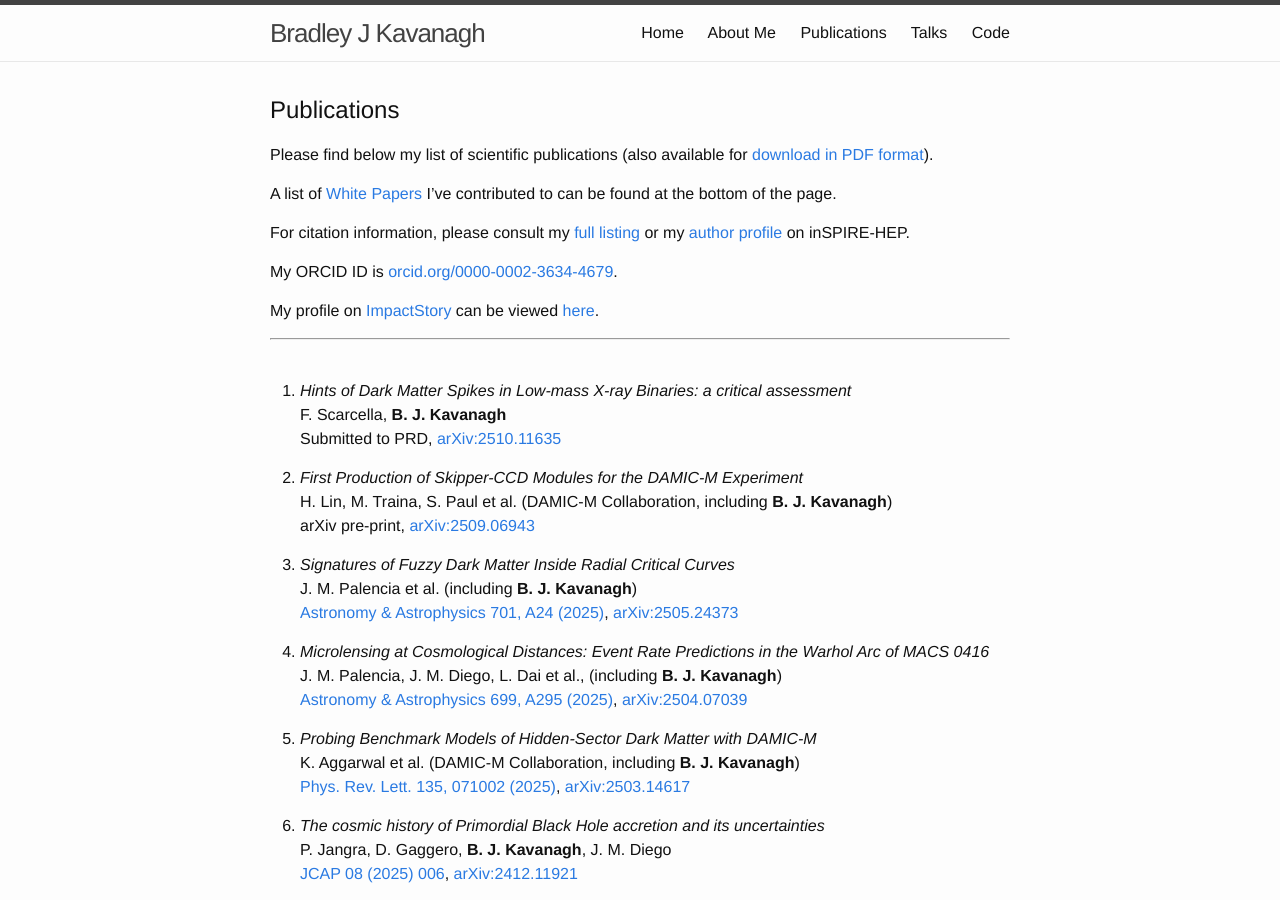
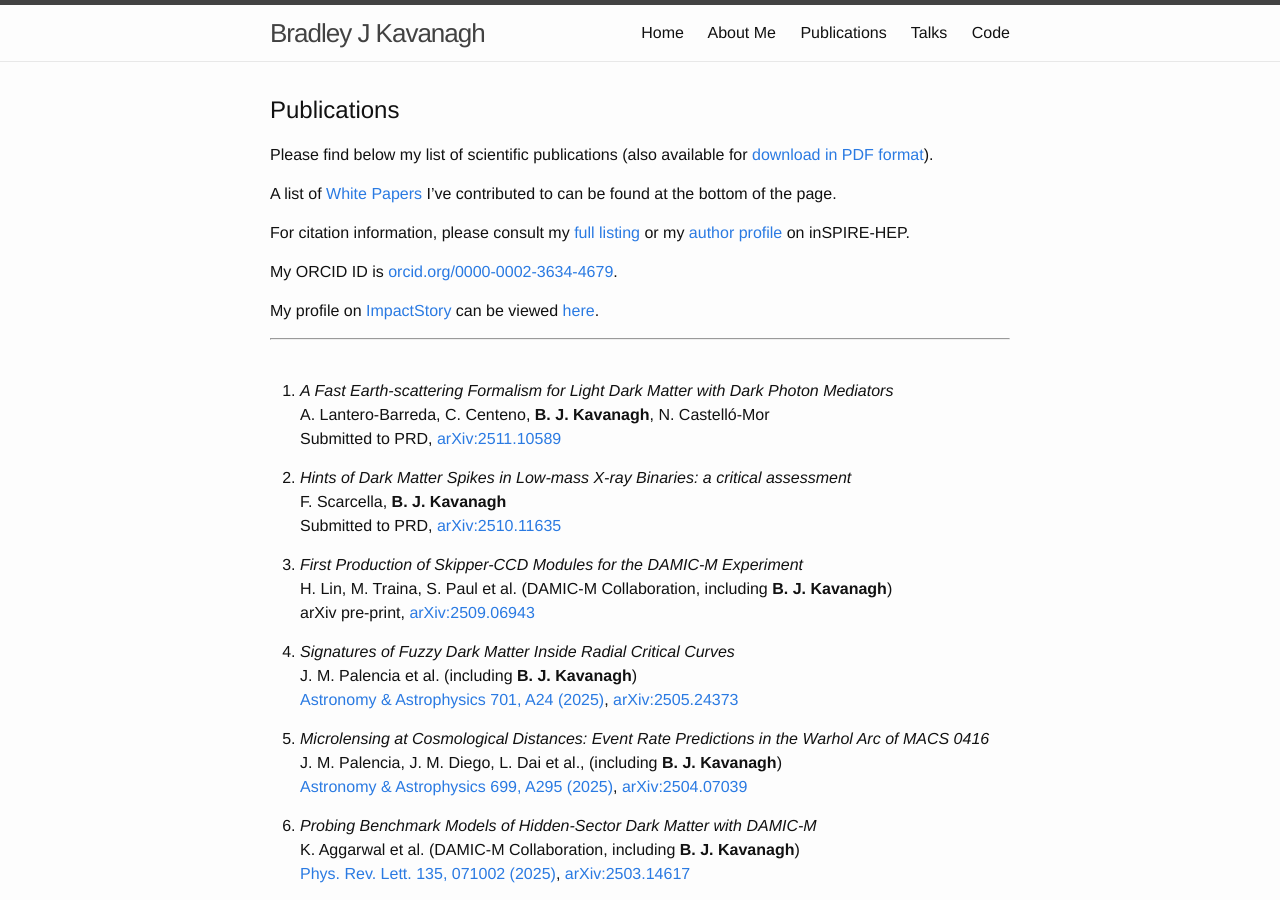
Before and after one commit to bradkav/bradkav.github.io, a Jekyll site: the page built from publications.md, in a window 1280 px wide and 900 px high. Built offline with Jekyll 4.4.1, drawn with Linux system fonts in a browser that asks for light colours.

Commit message:
Added Verne2 paper

```diff
--- a/publications.md
+++ b/publications.md
@@ -22,7 +22,11 @@ My profile on [ImpactStory](https://impactstory.org/) can be viewed [here](https
 ***
 <br>
 
-1. *Hints of Dark Matter Spikes in Low-mass X-ray Binaries: a critical assessment*
+1. *A Fast Earth-scattering Formalism for Light Dark Matter with Dark Photon Mediators*
+A. Lantero-Barreda, C. Centeno, **B. J. Kavanagh**, N. Castelló-Mor
+Submitted to PRD, [arXiv:2511.10589](https://arxiv.org/abs/2511.10589)
+
+2. *Hints of Dark Matter Spikes in Low-mass X-ray Binaries: a critical assessment*
 F. Scarcella, **B. J. Kavanagh**
 Submitted to PRD, [arXiv:2510.11635](https://arxiv.org/abs/2510.11635)
 
```
Also changed, not shown: 2 other files.
